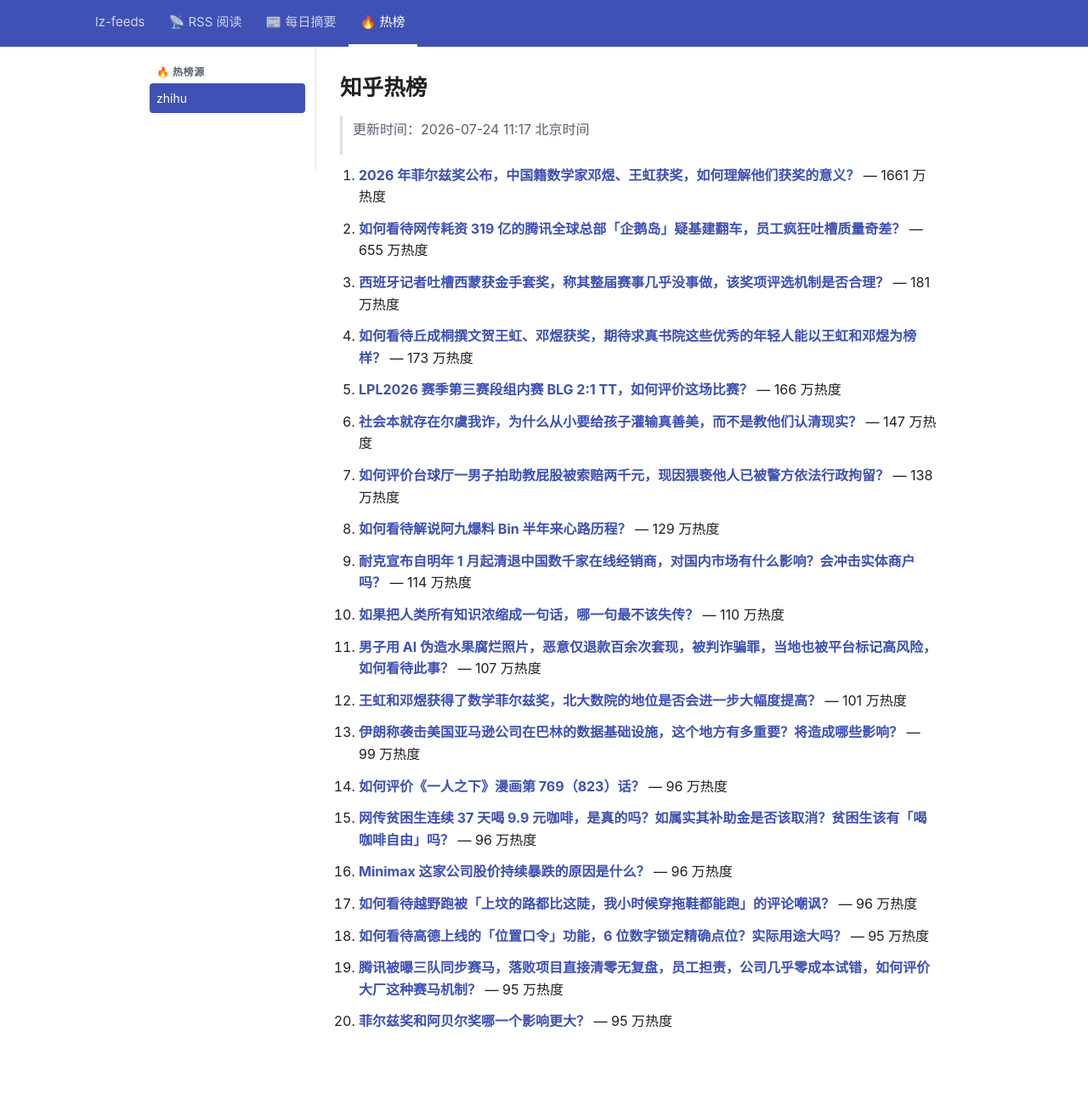
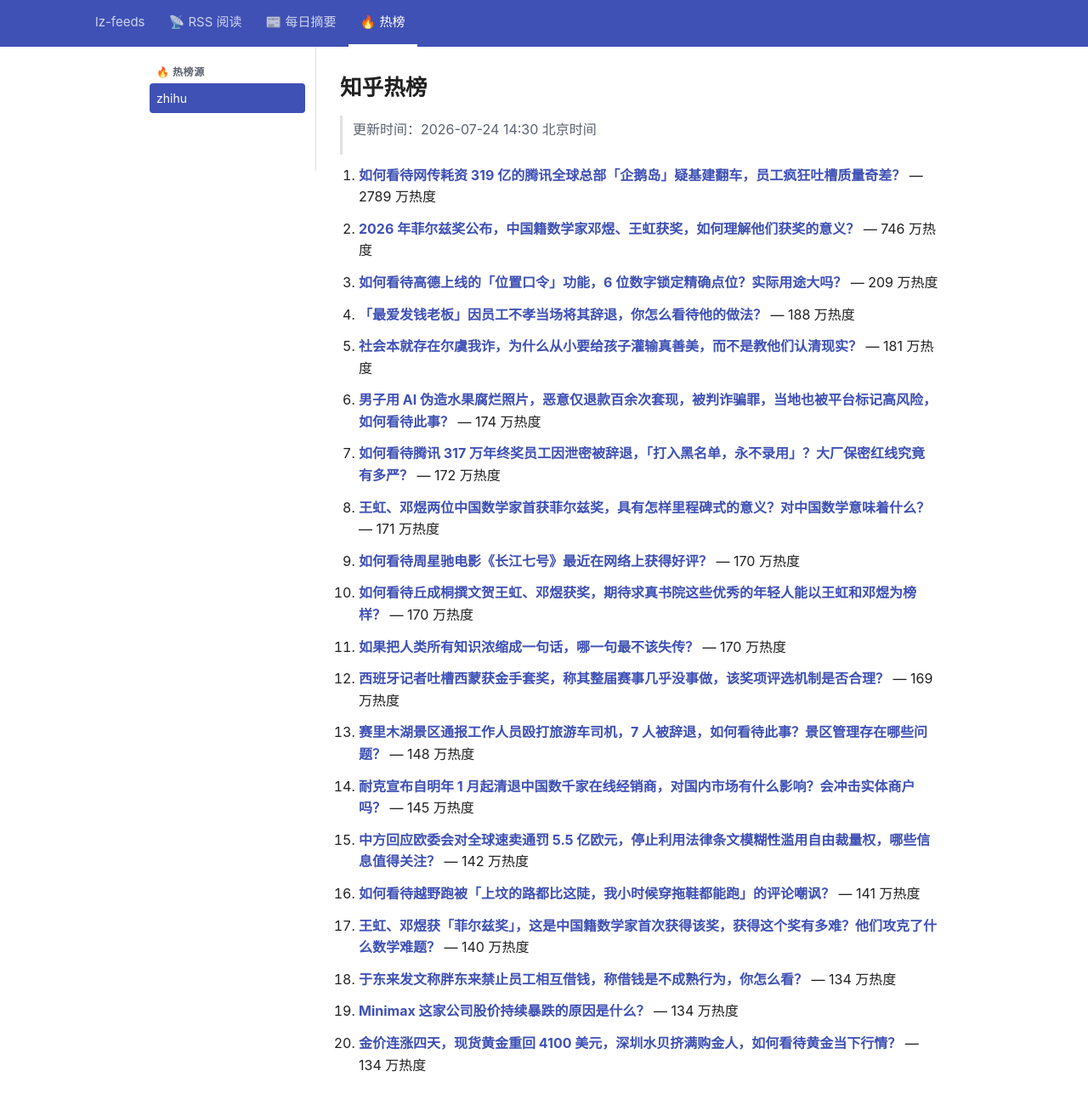
Before and after one commit to lizhang0101/lz-feeds, a Jekyll site: the page built from _hotlist/zhihu.md, in a window 1280 px wide and 1330 px high. Shown: the top 1300 px of the window at 85% size. Built offline with Jekyll 4.4.1, drawn with Linux system fonts in a browser that asks for light colours.

Commit message:
hotlist: 2026-07-24T06:30Z

```diff
--- a/_hotlist/zhihu.md
+++ b/_hotlist/zhihu.md
@@ -1,48 +1,48 @@
 ---
-updated: 2026-07-24 11:17 北京时间
+updated: 2026-07-24 14:30 北京时间
 count: 20
 ---
 
 # 知乎热榜
 
-> 更新时间：2026-07-24 11:17 北京时间
+> 更新时间：2026-07-24 14:30 北京时间
 
-1. **[2026 年菲尔兹奖公布，中国籍数学家邓煜、王虹获奖，如何理解他们获奖的意义？](https://www.zhihu.com/question/2061502500440465960)** — 1661 万热度
+1. **[如何看待网传耗资 319 亿的腾讯全球总部「企鹅岛」疑基建翻车，员工疯狂吐槽质量奇差？](https://www.zhihu.com/question/2063727887748786109)** — 2789 万热度
 
-2. **[如何看待网传耗资 319 亿的腾讯全球总部「企鹅岛」疑基建翻车，员工疯狂吐槽质量奇差？](https://www.zhihu.com/question/2063727887748786109)** — 655 万热度
+2. **[2026 年菲尔兹奖公布，中国籍数学家邓煜、王虹获奖，如何理解他们获奖的意义？](https://www.zhihu.com/question/2061502500440465960)** — 746 万热度
 
-3. **[西班牙记者吐槽西蒙获金手套奖，称其整届赛事几乎没事做，该奖项评选机制是否合理？](https://www.zhihu.com/question/2062586699843211662)** — 181 万热度
+3. **[如何看待高德上线的「位置口令」功能，6 位数字锁定精确点位？实际用途大吗？](https://www.zhihu.com/question/2062965382131013474)** — 209 万热度
 
-4. **[如何看待丘成桐撰文贺王虹、邓煜获奖，期待求真书院这些优秀的年轻人能以王虹和邓煜为榜样？](https://www.zhihu.com/question/2063764614907520295)** — 173 万热度
+4. **[「最爱发钱老板」因员工不孝当场将其辞退，你怎么看待他的做法？](https://www.zhihu.com/question/2063710458448536790)** — 188 万热度
 
-5. **[LPL2026 赛季第三赛段组内赛 BLG 2:1 TT，如何评价这场比赛？](https://www.zhihu.com/question/2063720362492310613)** — 166 万热度
+5. **[社会本就存在尔虞我诈，为什么从小要给孩子灌输真善美，而不是教他们认清现实？](https://www.zhihu.com/question/2058705447574582857)** — 181 万热度
 
-6. **[社会本就存在尔虞我诈，为什么从小要给孩子灌输真善美，而不是教他们认清现实？](https://www.zhihu.com/question/2058705447574582857)** — 147 万热度
+6. **[男子用 AI 伪造水果腐烂照片，恶意仅退款百余次套现，被判诈骗罪，当地也被平台标记高风险，如何看待此事？](https://www.zhihu.com/question/2063396759536154240)** — 174 万热度
 
-7. **[如何评价台球厅一男子拍助教屁股被索赔两千元，现因猥亵他人已被警方依法行政拘留？](https://www.zhihu.com/question/2063568881944359958)** — 138 万热度
+7. **[如何看待腾讯 317 万年终奖员工因泄密被辞退，「打入黑名单，永不录用」？大厂保密红线究竟有多严？](https://www.zhihu.com/question/2063929870984242778)** — 172 万热度
 
-8. **[如何看待解说阿九爆料 Bin 半年来心路历程？](https://www.zhihu.com/question/2063647093231548330)** — 129 万热度
+8. **[王虹、邓煜两位中国数学家首获菲尔兹奖，具有怎样里程碑式的意义？对中国数学意味着什么？](https://www.zhihu.com/question/2062972338451362703)** — 171 万热度
 
-9. **[耐克宣布自明年 1 月起清退中国数千家在线经销商，对国内市场有什么影响？会冲击实体商户吗？](https://www.zhihu.com/question/2063288280146351339)** — 114 万热度
+9. **[如何看待周星驰电影《长江七号》最近在网络上获得好评？](https://www.zhihu.com/question/2063330676313690982)** — 170 万热度
 
-10. **[如果把人类所有知识浓缩成一句话，哪一句最不该失传？](https://www.zhihu.com/question/2057919283838162007)** — 110 万热度
+10. **[如何看待丘成桐撰文贺王虹、邓煜获奖，期待求真书院这些优秀的年轻人能以王虹和邓煜为榜样？](https://www.zhihu.com/question/2063764614907520295)** — 170 万热度
 
-11. **[男子用 AI 伪造水果腐烂照片，恶意仅退款百余次套现，被判诈骗罪，当地也被平台标记高风险，如何看待此事？](https://www.zhihu.com/question/2063396759536154240)** — 107 万热度
+11. **[如果把人类所有知识浓缩成一句话，哪一句最不该失传？](https://www.zhihu.com/question/2057919283838162007)** — 170 万热度
 
-12. **[王虹和邓煜获得了数学菲尔兹奖，北大数院的地位是否会进一步大幅度提高？](https://www.zhihu.com/question/2059670041029763249)** — 101 万热度
+12. **[西班牙记者吐槽西蒙获金手套奖，称其整届赛事几乎没事做，该奖项评选机制是否合理？](https://www.zhihu.com/question/2062586699843211662)** — 169 万热度
 
-13. **[伊朗称袭击美国亚马逊公司在巴林的数据基础设施，这个地方有多重要？将造成哪些影响？](https://www.zhihu.com/question/2063259853338972886)** — 99 万热度
+13. **[赛里木湖景区通报工作人员殴打旅游车司机，7 人被辞退，如何看待此事？景区管理存在哪些问题？](https://www.zhihu.com/question/2063817016037979454)** — 148 万热度
 
-14. **[如何评价《一人之下》漫画第 769（823）话？](https://www.zhihu.com/question/2062902515457156874)** — 96 万热度
+14. **[耐克宣布自明年 1 月起清退中国数千家在线经销商，对国内市场有什么影响？会冲击实体商户吗？](https://www.zhihu.com/question/2063288280146351339)** — 145 万热度
 
-15. **[网传贫困生连续 37 天喝 9.9 元咖啡，是真的吗？如属实其补助金是否该取消？贫困生该有「喝咖啡自由」吗？](https://www.zhihu.com/question/2062876983864956330)** — 96 万热度
+15. **[中方回应欧委会对全球速卖通罚 5.5 亿欧元，停止利用法律条文模糊性滥用自由裁量权，哪些信息值得关注？](https://www.zhihu.com/question/2063271613081064693)** — 142 万热度
 
-16. **[Minimax 这家公司股价持续暴跌的原因是什么？](https://www.zhihu.com/question/2060119058045986152)** — 96 万热度
+16. **[如何看待越野跑被「上坟的路都比这陡，我小时候穿拖鞋都能跑」的评论嘲讽？](https://www.zhihu.com/question/2061077732331614428)** — 141 万热度
 
-17. **[如何看待越野跑被「上坟的路都比这陡，我小时候穿拖鞋都能跑」的评论嘲讽？](https://www.zhihu.com/question/2061077732331614428)** — 96 万热度
+17. **[王虹、邓煜获「菲尔兹奖」，这是中国籍数学家首次获得该奖，获得这个奖有多难？他们攻克了什么数学难题？](https://www.zhihu.com/question/2063747700022048622)** — 140 万热度
 
-18. **[如何看待高德上线的「位置口令」功能，6 位数字锁定精确点位？实际用途大吗？](https://www.zhihu.com/question/2062965382131013474)** — 95 万热度
+18. **[于东来发文称胖东来禁止员工相互借钱，称借钱是不成熟行为，你怎么看？](https://www.zhihu.com/question/2063673511500060018)** — 134 万热度
 
-19. **[腾讯被曝三队同步赛马，落败项目直接清零无复盘，员工担责，公司几乎零成本试错，如何评价大厂这种赛马机制？](https://www.zhihu.com/question/2063648831908966811)** — 95 万热度
+19. **[Minimax 这家公司股价持续暴跌的原因是什么？](https://www.zhihu.com/question/2060119058045986152)** — 134 万热度
 
-20. **[菲尔兹奖和阿贝尔奖哪一个影响更大？](https://www.zhihu.com/question/316810801)** — 95 万热度
+20. **[金价连涨四天，现货黄金重回 4100 美元，深圳水贝挤满购金人，如何看待黄金当下行情？](https://www.zhihu.com/question/2063412432022901058)** — 134 万热度
```
